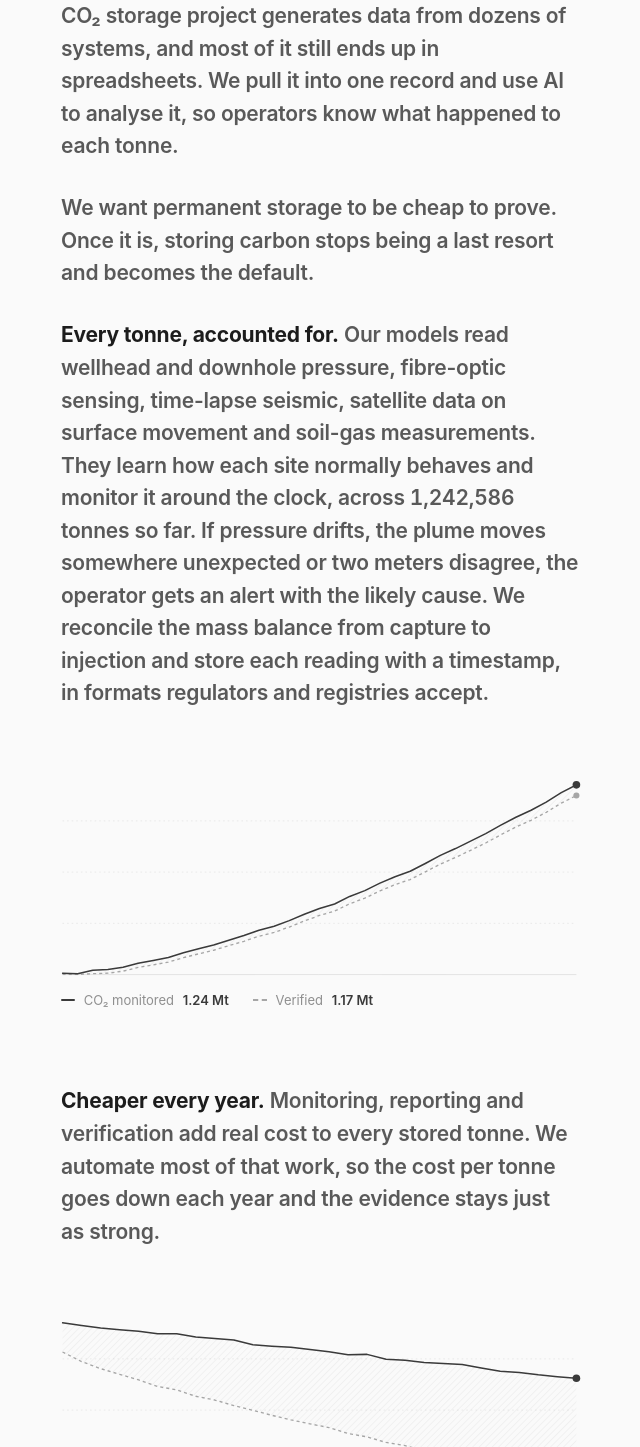
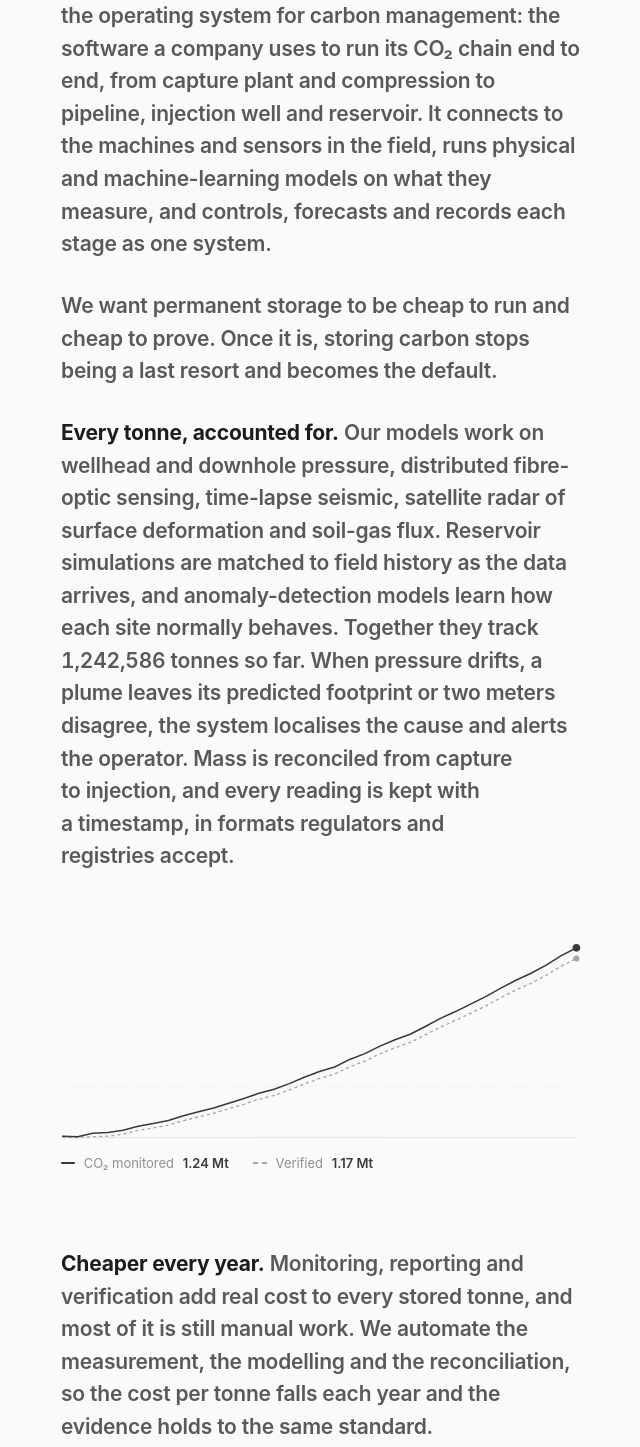
Before and after one commit to minimagate/carbon-valinor, an Astro site: page / in a window 1280 px wide. Shown: the part 290-1737 px from the top of the page, without its empty margins (319-959 px from the left). Built offline with nearby package versions, Linux system fonts and the light colour scheme; Astro itself is replaced by a stand-in of ours.

Commit message:
Rework copy around the full CO₂ chain and its models

```diff
--- a/src/layouts/Base.astro
+++ b/src/layouts/Base.astro
@@ -9,7 +9,7 @@ interface Props {
 
 const {
   title = 'Carbon Valinor',
-  description = 'Carbon Valinor builds software for carbon: one record for capture, transport, storage and measurement, analysed with AI.',
+  description = 'Carbon Valinor builds software that runs the CO₂ chain end to end, from capture to storage, with physical and machine-learning models.',
 } = Astro.props;
 const pageUrl = new URL(Astro.url.pathname, Astro.site).href;
 const ogImage = absolute('og.png', Astro.site);
--- a/src/pages/index.astro
+++ b/src/pages/index.astro
@@ -12,13 +12,15 @@ import { monitored, verified, manualCost, ourCost } from '../data/series';
         <span class="logo" role="img" aria-label="Carbon Valinor" style={`--logo: url(${asset('logo.svg')})`}></span>
         <p data-words>
           <span class="lead" role="heading" aria-level="1">Carbon Valinor builds software for carbon.</span>{' '}
-          Every CO₂ storage project generates data from dozens of systems, and most of
-          it still ends up in spreadsheets. We pull it into one record and use AI to
-          analyse it, so operators know what happened to each tonne.
+          We build the operating system for carbon management: the software a company
+          uses to run its CO₂ chain end to end, from capture plant and compression to
+          pipeline, injection well and reservoir. It connects to the machines and
+          sensors in the field, runs physical and machine-learning models on what they
+          measure, and controls, forecasts and records each stage as one system.
         </p>
         <p data-words>
-          We want permanent storage to be cheap to prove. Once it is, storing carbon
-          stops being a last resort and becomes the default.
+          We want permanent storage to be cheap to run and cheap to prove. Once it is,
+          storing carbon stops being a last resort and becomes the default.
         </p>
       </div>
     </section>
@@ -26,13 +28,14 @@ import { monitored, verified, manualCost, ourCost } from '../data/series';
     <section class="col" id="monitoring">
       <p data-words>
         <span class="lead">Every tonne, accounted for.</span>{' '}
-        Our models read wellhead and downhole pressure, fibre-optic sensing,
-        time-lapse seismic, satellite data on surface movement and soil-gas
-        measurements. They learn how each site normally behaves and monitor it around
-        the clock, across <span class="counter" data-keep>1,243,118</span> tonnes so
-        far. If pressure drifts, the plume moves somewhere unexpected or two meters
-        disagree, the operator gets an alert with the likely cause. We reconcile the
-        mass balance from capture to injection and store each reading with a
+        Our models work on wellhead and downhole pressure, distributed fibre-optic
+        sensing, time-lapse seismic, satellite radar of surface deformation and
+        soil-gas flux. Reservoir simulations are matched to field history as the data
+        arrives, and anomaly-detection models learn how each site normally behaves.
+        Together they track <span class="counter" data-keep>1,243,118</span> tonnes so
+        far. When pressure drifts, a plume leaves its predicted footprint or two meters
+        disagree, the system localises the cause and alerts the operator. Mass is
+        reconciled from capture to injection, and every reading is kept with a
         timestamp, in formats regulators and registries accept.
       </p>
       <Chart
@@ -47,9 +50,10 @@ import { monitored, verified, manualCost, ourCost } from '../data/series';
     <section class="col" id="cost">
       <p data-words>
         <span class="lead">Cheaper every year.</span>{' '}
-        Monitoring, reporting and verification add real cost to every stored tonne.
-        We automate most of that work, so the cost per tonne goes down each year and
-        the evidence stays just as strong.
+        Monitoring, reporting and verification add real cost to every stored tonne,
+        and most of it is still manual work. We automate the measurement, the
+        modelling and the reconciliation, so the cost per tonne falls each year and
+        the evidence holds to the same standard.
       </p>
       <Chart
         id="cost"
@@ -63,8 +67,8 @@ import { monitored, verified, manualCost, ourCost } from '../data/series';
     <section class="col" id="contact">
       <p data-words>
         <span class="lead">Work with us.</span>{' '}
-        We work with companies that capture, transport, store or account for CO₂.
-        If that’s you, write to us.
+        We work with operators across the CO₂ chain: capture, transport, storage and
+        accounting. If you run any part of it, write to us.
       </p>
       <p class="closing" data-words>
         <a class="mail" href="mailto:info@carbonvalinor.com">info@carbonvalinor.com</a>
```
